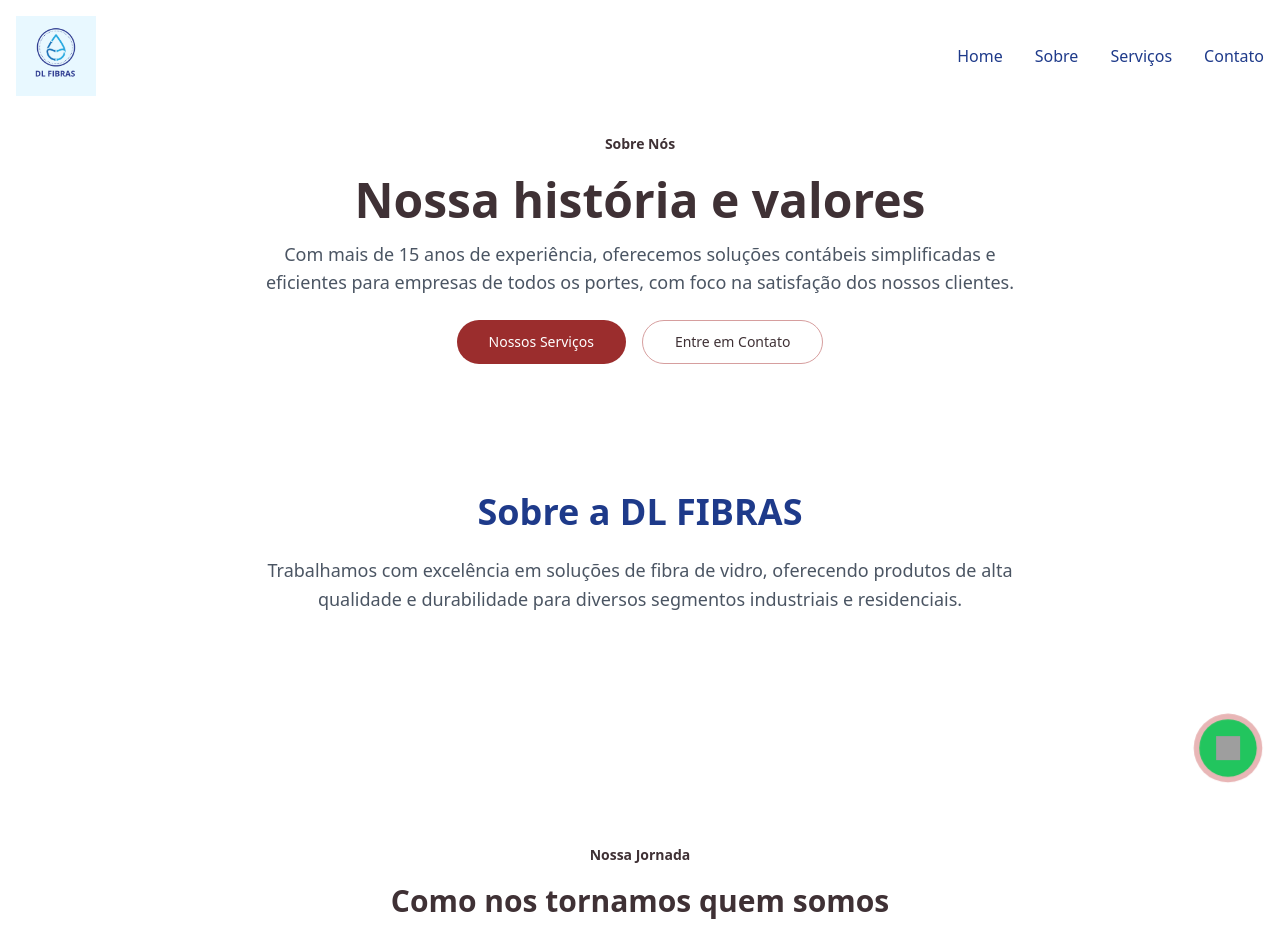
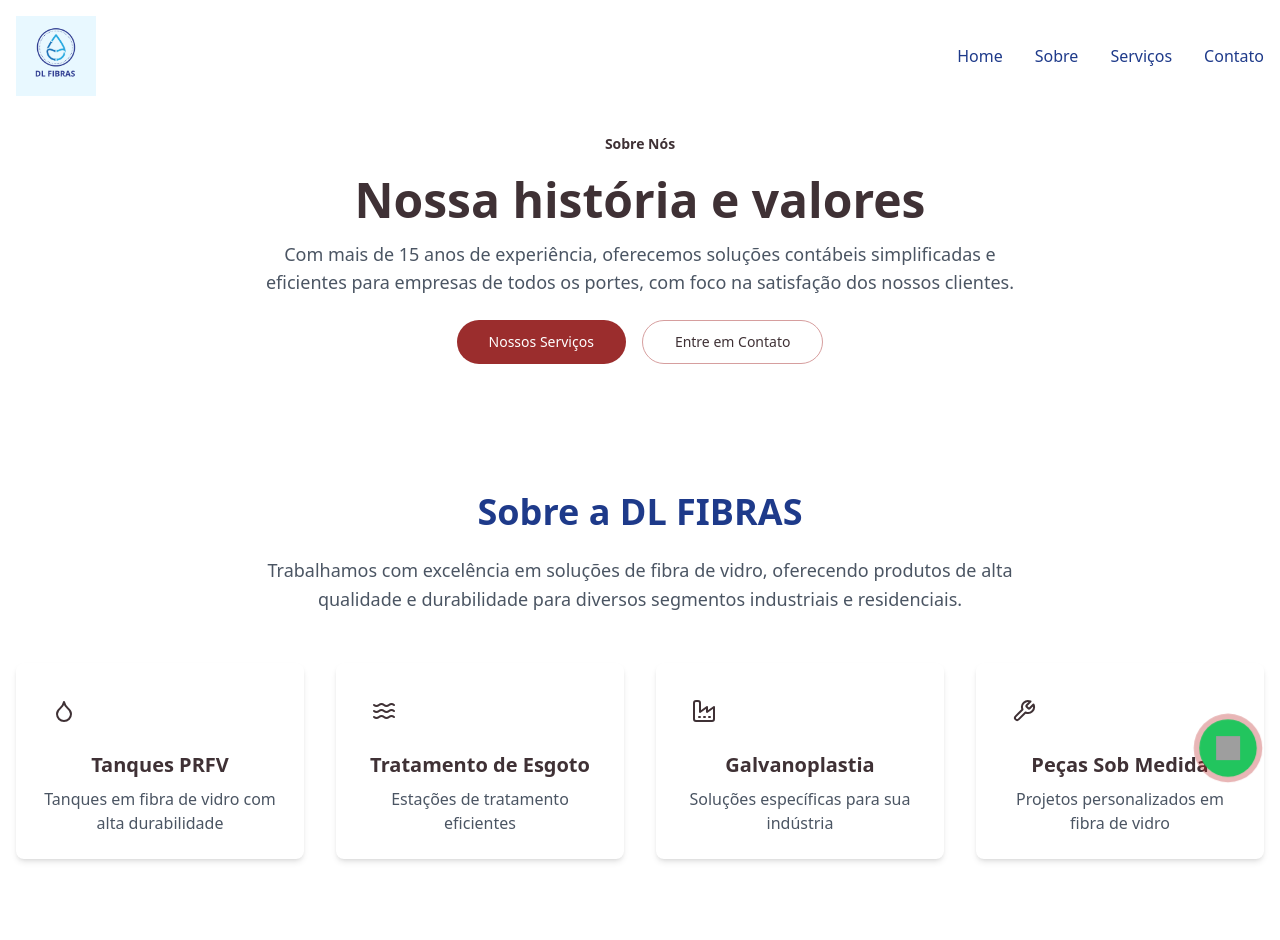
Before and after one commit to DevZipMateus/dlfibra, a React (Vite) app: page /about in a window 1280 px wide. Shown: the top 940 px of the page. Built offline with nearby package versions, Linux system fonts and the light colour scheme; grey boxes are pictures that could not be loaded.

Commit message:
Fix: Render AboutSection features
The AboutSection component's `features.map` was not returning any JSX, resulting in a type error. This commit adds the necessary JSX to render the features.

```diff
--- a/src/components/AboutSection.tsx
+++ b/src/components/AboutSection.tsx
@@ -1,4 +1,6 @@
+
 import { Check, Droplet, Factory, Wrench, WavesIcon } from 'lucide-react';
+
 const features = [{
   icon: Droplet,
   title: "Tanques PRFV",
@@ -16,6 +18,7 @@ const features = [{
   title: "Peças Sob Medida",
   description: "Projetos personalizados em fibra de vidro"
 }];
+
 const AboutSection = () => {
   return <section id="sobre" className="py-16 bg-white">
       <div className="container mx-auto px-4">
@@ -29,7 +32,18 @@ const AboutSection = () => {
         </div>
 
         <div className="grid md:grid-cols-2 lg:grid-cols-4 gap-8">
-          {features.map((feature, index) => {})}
+          {features.map((feature, index) => {
+            const Icon = feature.icon;
+            return (
+              <div key={index} className="bg-white p-6 rounded-lg shadow-md hover:shadow-lg transition-shadow">
+                <div className="flex items-center justify-center w-12 h-12 bg-scarlet-100 rounded-full mb-4">
+                  <Icon className="text-scarlet-700" size={24} />
+                </div>
+                <h3 className="text-xl font-semibold mb-2">{feature.title}</h3>
+                <p className="text-gray-600">{feature.description}</p>
+              </div>
+            );
+          })}
         </div>
 
         <div className="mt-12 max-w-3xl mx-auto">
@@ -38,4 +52,5 @@ const AboutSection = () => {
       </div>
     </section>;
 };
+
 export default AboutSection;
```
